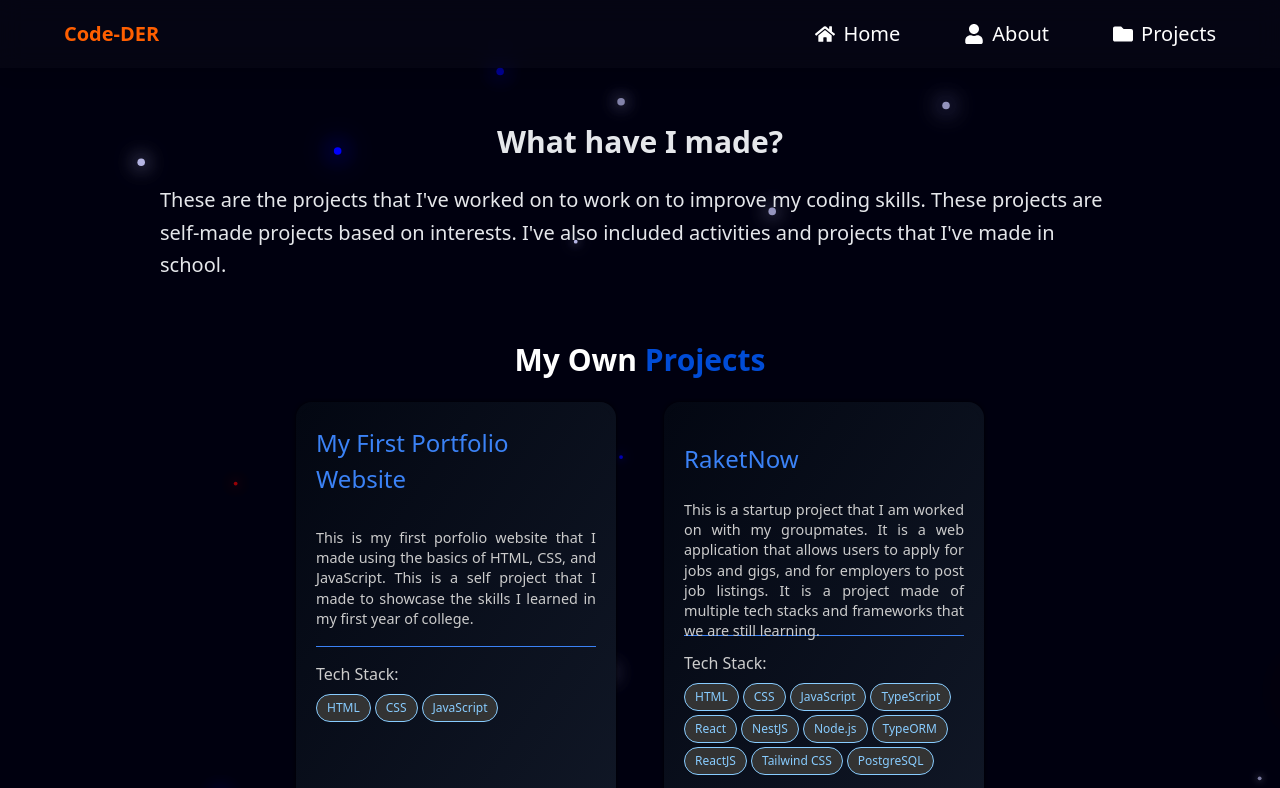
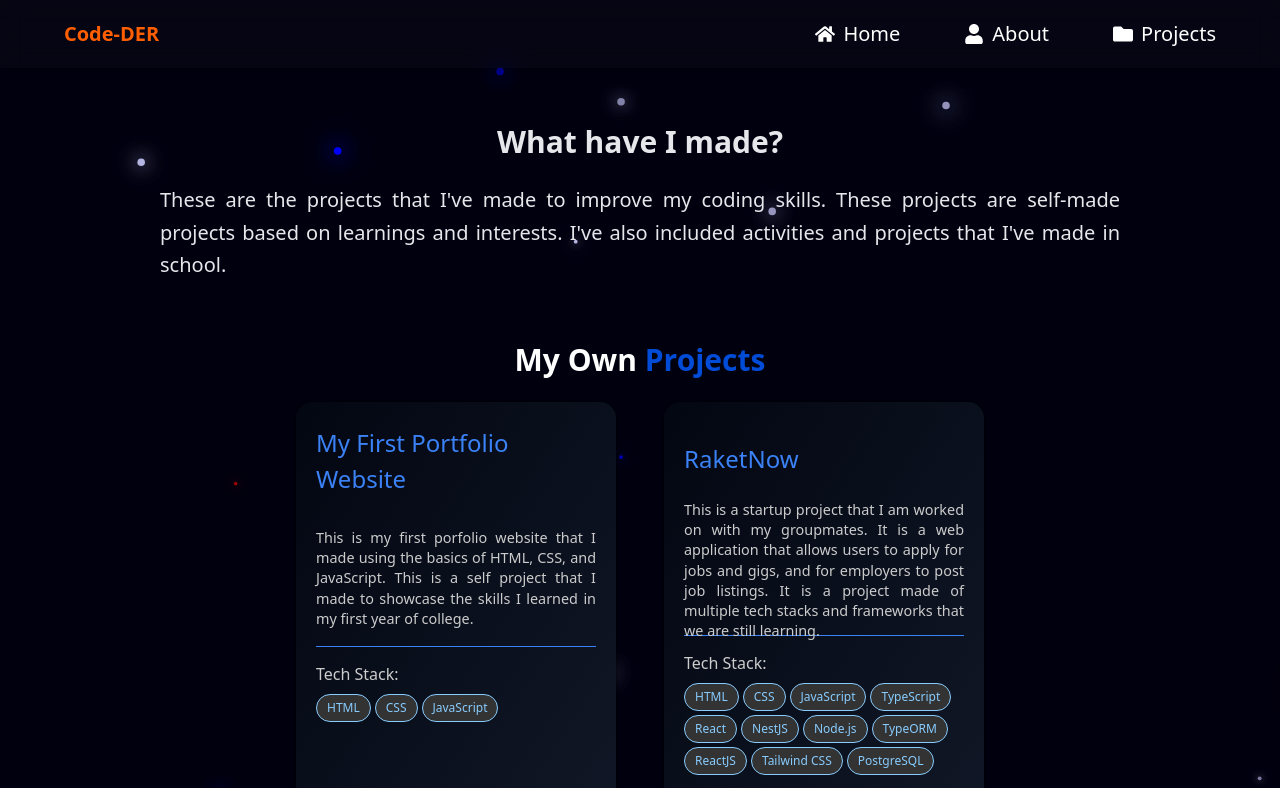
Before and after one commit to Code-DER/Xander-Jay-Cagang-Portfolio, a React (Vite) app in the folder my-portfolio/: page /projects in a window 1280 px wide. Shown: the top 788 px of the page. Built offline with nearby package versions, Linux system fonts and the light colour scheme.

Commit message:
feat: changed some info

```diff
--- a/my-portfolio/src/components/Home.jsx
+++ b/my-portfolio/src/components/Home.jsx
@@ -25,7 +25,7 @@ export default function Home() {
                     <h2 className="pt-4 mt-2 text-lg md:text-4xl text-gray-600" >
                         <span className="text-[#2ECC71] font-bold">
                             <Typewriter
-                                words={['Computer Science Student', 'Web Developer', 'Database Engineer']}
+                                words={['Computer Science Student', 'Web Developer', 'Backend Developer']}
                                 loop={true}
                                 cursor
                                 cursorStyle="|"
--- a/my-portfolio/src/components/Projects.jsx
+++ b/my-portfolio/src/components/Projects.jsx
@@ -20,10 +20,10 @@ export default function Projects() {
                     <h1 className="text-3xl font-bold text-center">
                         What have I made?
                     </h1>
-                    <p className="text-lg md:text-xl leading-relaxed">
-                        These are the projects that I've worked on to work on to improve my coding skills.
-                        These projects are self-made projects based on interests. I've also included
-                        activities and projects that I've made in school.
+                    <p className="text-lg md:text-xl leading-relaxed text-justify">
+                        These are the projects that I've made to improve my coding skills.
+                        These projects are self-made projects based on learnings and interests.
+                        I've also included activities and projects that I've made in school.
                     </p>
                 </motion.div>
 
--- a/my-portfolio/src/data/portfolioData.js
+++ b/my-portfolio/src/data/portfolioData.js
@@ -16,7 +16,7 @@ export const portfolioData = {
         instagram: {url: "https://www.instagram.com/derderxaxang/", icon: FaInstagram, username: "derderxaxang"},
         tiktok: {url: "https://www.tiktok.com/@xanderderjay", icon: FaTiktok, username: "xanderderjay"},
     },
-    about: "I am a passionate web developer with a focus on creating dynamic and progressive web applications. My journey in web development has been driven by a desire to build user-friendly and efficient solutions that make a difference.",
+    about: "I am a passionate computer science student with a focus on creating dynamic and progressive web applications. I have been driven by a desire to build user-friendly and efficient solutions that make a difference.",
     education: [
         {
             school: "Catalunan Grande Elementary School",
```
